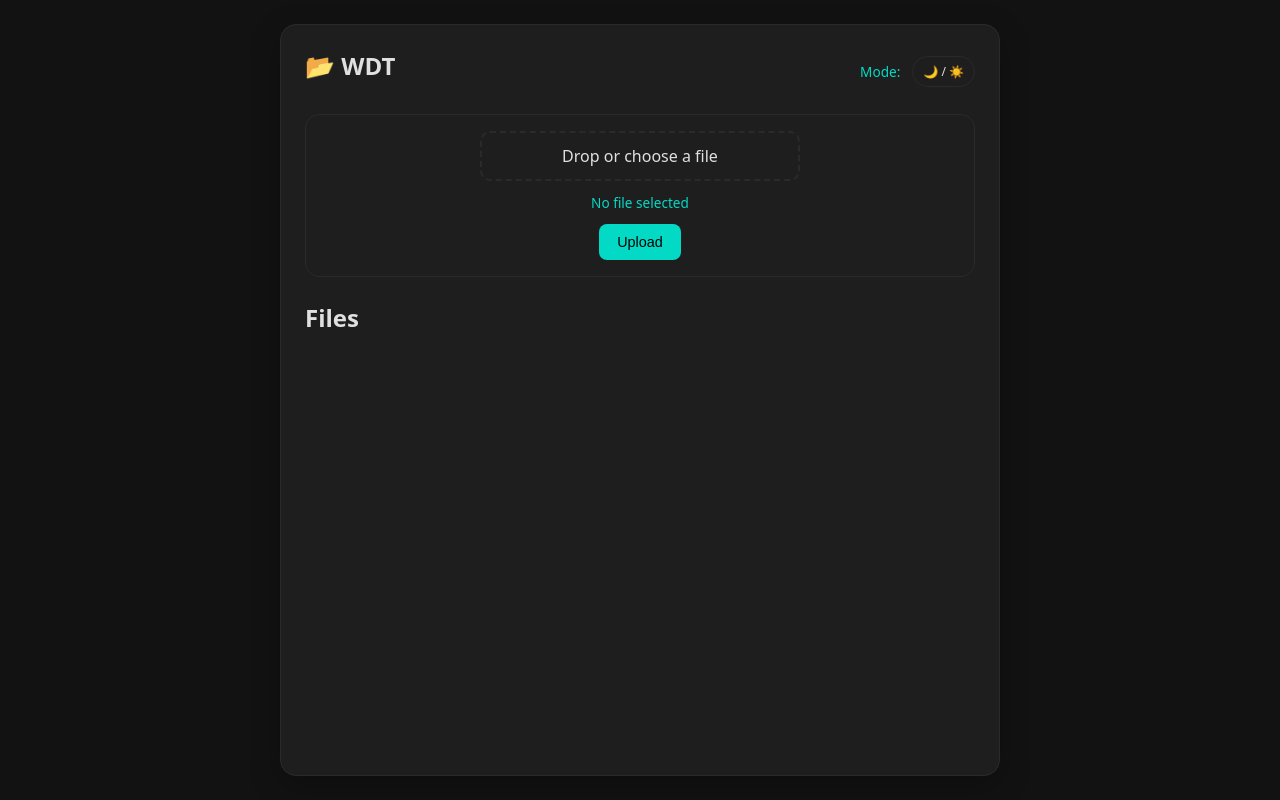
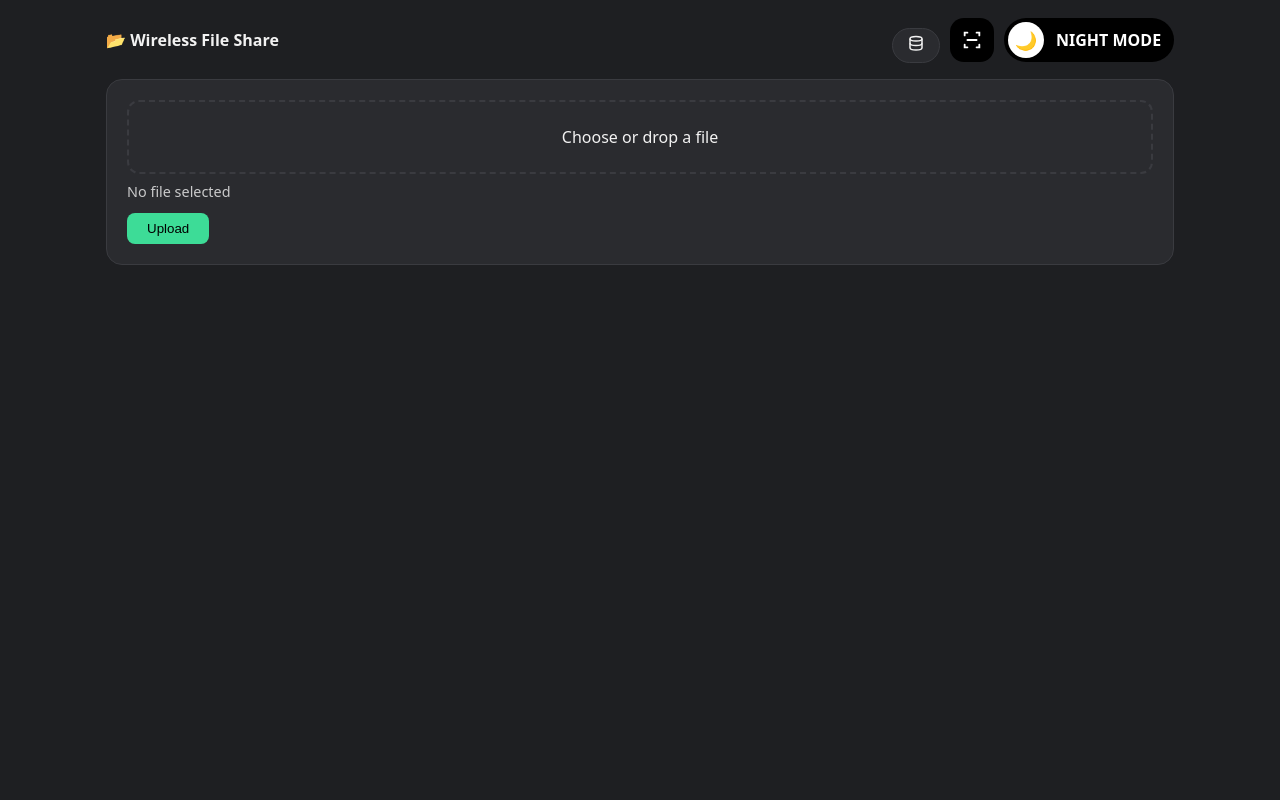
Before and after one commit to DebashisMajumder/Wireless-Data-Transfer, a Flask app: page / in a window 1280 px wide. Run offline with Flask 3, Linux system fonts and the light colour scheme.

Commit message:
Update index.html
change theme mode button, add storage button and qr button

```diff
--- a/templates/index.html
+++ b/templates/index.html
@@ -1,226 +1,421 @@
 <!DOCTYPE html>
 <html lang="en">
 <head>
-  <meta charset="UTF-8" />
-  <meta name="viewport" content="width=device-width, initial-scale=1.0" />
-  <title>Local File Share</title>
+<meta charset="UTF-8">
+<meta name="viewport" content="width=device-width, initial-scale=1.0">
+<title>Wireless File Share</title>
+
 <style>
-    :root {
-      --bg: #121212;
-      --card: #1e1e1e;
-      --border: #2a2a2a;
-      --text: #e0e0e0;
-      --muted: #9aa0a6;
-      --accent: #03dac6;
-      --danger: #ff3b30;
+:root{
+  --bg:#1e1f22;
+  --card:#2a2b2f;
+  --border:#3a3b40;
+  --text:#f2f2f2;
+  --accent:#3ddc97;   /* human-liked soft green */
+  --danger:#ff5c5c;
+}
+body.light{
+  --bg:#f4f6fb;
+  --card:#ffffff;
+  --border:#d0d5e0;
+  --text:#1e1f22;
+  --accent:#20bfa8;
 }
 
-    body.light {
-      --bg: #f4f6fb;
-      --card: #ffffff;
-      --border: #dcdfea;
-      --text: #1c1e26;
-      --muted: #6b6f80;
-      --accent: #2bb673;
-      --danger: #d32f2f;
+*{box-sizing:border-box}
+
+body{
+  margin:0;
+  font-family:system-ui,sans-serif;
+  background:var(--bg);
+  color:var(--text);
+  min-height:100vh;
 }
 
-    * { box-sizing: border-box; }
-
-    body {
-      margin: 0;
-      min-height: 100vh;
-      font-family: system-ui, -apple-system, Segoe UI, Roboto, sans-serif;
-      background: var(--bg);
-      color: var(--text);
-      display: flex;
-      justify-content: center;
-      padding: 24px;
-      transition: background 0.3s, color 0.3s;
+.container{
+  max-width:1100px;
+  margin:auto;
+  padding:16px;
 }
 
-    .container {
-      width: 100%;
-      max-width: 720px;
-      background: var(--card);
-      border: 1px solid var(--border);
-      border-radius: 16px;
-      padding: 24px;
-      box-shadow: 0 10px 30px rgba(0,0,0,0.25);
+/* TOP BAR */
+.topbar{
+  display:flex;
+  justify-content:space-between;
+  align-items:center;
+  margin-bottom:16px;
+}
+.top-actions{
+  display:flex;
+  gap:10px;
+  align-items:center;
+}
+.icon-btn{
+  padding:6px 14px;
+  border-radius:999px;
+  border:1px solid var(--border);
+  background:var(--card);
+  color:var(--text);
+  cursor:pointer;
 }
 
-    header {
-      display: flex;
-      justify-content: space-between;
-      align-items: center;
-      margin-bottom: 20px;
+/* MODE SWITCH */
+.mode-switch{
+  position:relative;
+  width:170px;
+  height:44px;
+  border-radius:999px;
+  background:#000;
+  display:flex;
+  align-items:center;
+  cursor:pointer;
+  padding:4px;
+  transition:background .3s;
 }
 
-    h2 {
-      margin: 0 0 12px;
-      font-weight: 600;
+.mode-switch .knob{
+  width:36px;
+  height:36px;
+  background:#fff;
+  border-radius:50%;
+  display:flex;
+  align-items:center;
+  justify-content:center;
+  font-size:18px;
+  transition:transform .3s;
 }
 
-    .right {
-      display: flex;
-      gap: 12px;
-      align-items: center;
-      font-size: 0.85rem;
+.mode-switch .mode-text{
+  color:#fff;
+  font-weight:600;
+  margin-left:12px;
+  transition:color .3s;
 }
 
-    .right a {
-      color: var(--accent);
-      text-decoration: none;
+body.light .mode-switch{
+  background:#e5e5e5;
 }
 
-    .toggle {
-      cursor: pointer;
-      border: 1px solid var(--border);
-      padding: 6px 10px;
-      border-radius: 999px;
-      font-size: 0.75rem;
-      user-select: none;
+body.light .mode-switch .knob{
+  transform:translateX(122px);
 }
 
-    .upload-box {
-      border: 1px solid var(--border);
-      border-radius: 14px;
-      padding: 16px;
-      margin-bottom: 24px;
+body.light .mode-switch .mode-text{
+  color:#000;
 }
 
-    form {
-      display: flex;
-      flex-direction: column;
-      align-items: center;
-      gap: 12px;
+body.light #modeIcon{content:"☀️"}
+
+
+/* UPLOAD */
+.upload{
+  background:var(--card);
+  border:1px solid var(--border);
+  border-radius:16px;
+  padding:20px;
+  margin-bottom:16px;
+}
+.upload label{
+  display:block;
+  border:2px dashed var(--border);
+  padding:24px;
+  border-radius:12px;
+  text-align:center;
+  cursor:pointer;
+}
+.upload input{display:none}
+
+.filename{
+  margin-top:8px;
+  font-size:.9rem;
+  opacity:.8;
 }
 
-    .file-upload-wrapper {
-      position: relative;
-      width: 100%;
-      max-width: 320px;
+.progress{
+  height:8px;
+  background:var(--border);
+  border-radius:999px;
+  overflow:hidden;
+  margin-top:12px;
+  display:none;
+}
+.progress span{
+  height:100%;
+  width:0%;
+  display:block;
+  background:var(--accent);
 }
 
-    .file-upload {
-      opacity: 0;
-      width: 100%;
-      height: 44px;
-      position: absolute;
-      cursor: pointer;
+button{
+  background:var(--accent);
+  border:none;
+  padding:8px 20px;
+  border-radius:8px;
+  margin-top:12px;
+  cursor:pointer;
 }
 
-    .file-upload-label {
-      display: block;
-      width: 100%;
-      padding: 12px;
-      text-align: center;
-      border-radius: 10px;
-      border: 2px dashed var(--border);
-      cursor: pointer;
-      transition: 0.2s;
+/* FILE LIST */
+.file{
+  display:flex;
+  justify-content:space-between;
+  align-items:center;
+  background:var(--card);
+  border:1px solid var(--border);
+  border-radius:12px;
+  padding:12px;
+  margin-top:10px;
+}
+.file a{
+  color:var(--accent);
+  text-decoration:none;
+  word-break:break-all;
+}
+.delete{
+  border:1px solid var(--danger);
+  color:var(--danger);
+  background:none;
+  padding:6px 10px;
+  border-radius:8px;
+  cursor:pointer;
 }
 
-    .file-upload-label:hover {
-      border-color: var(--accent);
-      background: rgba(0,0,0,0.04);
+/* STORAGE */
+.storage-panel{
+  position:fixed;
+  right:16px;
+  top:80px;
+  background:var(--card);
+  border:1px solid var(--border);
+  border-radius:16px;
+  padding:16px;
+  width:240px;
+  display:none;
+  z-index:20;
+}
+.storage-panel.show{display:block}
+
+.meter{
+  width:140px;height:70px;
+  border-radius:140px 140px 0 0;
+  background:var(--border);
+  margin:10px auto;
+  position:relative;
+}
+.needle{
+  width:2px;height:70px;
+  background:var(--accent);
+  position:absolute;
+  left:50%;bottom:0;
+  transform-origin:bottom;
+  transform:rotate(-90deg);
 }
 
-    .selected-file {
-      font-size: 0.85rem;
+/* QR BUTTON ICON */
+.qr-btn{
+  width:44px;
+  height:44px;
+  background:#000;
+  border-radius:14px;
+  display:flex;
+  align-items:center;
+  justify-content:center;
+  cursor:pointer;
+  transition:transform .15s ease, background .15s ease;
+}
+
+.qr-btn:hover{
+  transform:scale(1.05);
+  background:#111;
+}
+
+body.light .qr-btn{
+  background:#111;
+}
+
+/* QR POPUP OVERLAY */
+.qr-popup{
+  position:fixed;
+  inset:0;
+  background:rgba(0,0,0,.6);
+  display:none;
+  align-items:center;
+  justify-content:center;
+  z-index:50;
+}
+
+/* QR BOX */
+.qr-box{
+  background:var(--card);
+  border:1px solid var(--border);
+  border-radius:16px;
+  padding:20px;
+  text-align:center;
+  box-shadow:0 20px 60px rgba(0,0,0,.4);
+}
+
+/* Storage Icon */
+.icon-btn:hover{
   color: var(--accent);
 }
 
-    button {
-      background: var(--accent);
-      color: #000;
-      border: none;
-      padding: 10px 18px;
-      border-radius: 8px;
-      font-size: 0.9rem;
-      cursor: pointer;
-    }
 
-    ul {
-      list-style: none;
-      padding: 0;
-      margin: 0;
-    }
-
-    li {
-      display: grid;
-      grid-template-columns: 1fr auto;
-      gap: 12px;
-      align-items: center;
-      padding: 12px;
-      border-radius: 10px;
-      border: 1px solid var(--border);
-      margin-bottom: 10px;
-    }
-
-    .actions {
-      display: flex;
-      gap: 8px;
-    }
-
-    .download {
-      color: var(--accent);
-      text-decoration: none;
-      font-size: 0.85rem;
-    }
-
-    .delete-btn {
-      background: transparent;
-      color: var(--danger);
-      border: 1px solid var(--danger);
-      padding: 4px 10px;
-      border-radius: 6px;
-      cursor: pointer;
-      font-size: 0.75rem;
+/* MOBILE */
+@media(max-width:600px){
+  .file{flex-direction:column;align-items:flex-start;gap:6px}
+  .storage-panel{width:90%;right:5%}
 }
 </style>
 </head>
+
 <body>
 <div class="container">
-    <header>
-      <h2>📂 WDT</h2>
-      <div class="right">
-        <a href="ftp://192.168.0.10">Mode:</a>
-        <div class="toggle" onclick="document.body.classList.toggle('light')">🌙 / ☀️</div>
+
+<div class="topbar">
+  <strong>📂 Wireless File Share</strong>
+  <div class="top-actions">
+
+    <button class="icon-btn" onclick="toggleStorage()" title="Storage">
+      <svg width="18" height="18" viewBox="0 0 24 24" fill="none"
+          xmlns="http://www.w3.org/2000/svg">
+        <ellipse cx="12" cy="5" rx="8" ry="3"
+             stroke="currentColor" stroke-width="2"/>
+        <path d="M4 5v6c0 1.7 3.6 3 8 3s8-1.3 8-3V5"
+            stroke="currentColor" stroke-width="2"/>
+        <path d="M4 11v6c0 1.7 3.6 3 8 3s8-1.3 8-3v-6"
+            stroke="currentColor" stroke-width="2"/>
+      </svg>
+    </button>
+
+
+    <div class="qr-btn" onclick="toggleQR()" title="Show QR code">
+      <svg width="22" height="22" viewBox="0 0 24 24" fill="none"
+          xmlns="http://www.w3.org/2000/svg">
+        <path d="M4 7V4H7M17 4H20V7M20 17V20H17M7 20H4V17"
+            stroke="white" stroke-width="2" stroke-linecap="round"/>
+        <path d="M7 12H17" stroke="white" stroke-width="2"
+            stroke-linecap="round"/>
+      </svg>
     </div>
-    </header>
 
-    <div class="upload-box">
-      <form action="/upload" method="post" enctype="multipart/form-data">
-        <div class="file-upload-wrapper">
-          <input type="file" name="file" class="file-upload" id="fileInput" required>
-          <label for="fileInput" class="file-upload-label">Drop or choose a file</label>
+
+    <div class="mode-switch" onclick="toggleTheme()" id="modeSwitch">
+      <div class="knob">
+        <span id="modeIcon">🌙</span>
       </div>
-        <div class="selected-file" id="fileName">No file selected</div>
-        <button type="submit">Upload</button>
+      <span class="mode-text" id="modeText">NIGHT MODE</span>
+    </div>
+
+  </div>
+</div>
+
+<div class="upload">
+<form id="uploadForm" enctype="multipart/form-data">
+  <label>
+    Choose or drop a file
+    <input type="file" name="file" id="fileInput" required>
+  </label>
+  <div class="filename" id="filename">No file selected</div>
+  <div class="progress"><span id="bar"></span></div>
+  <button>Upload</button>
 </form>
 </div>
 
-    <h2>Files</h2>
-    <ul>
 {% for file in files %}
-      <li>
-        <a class="download" href="{{ url_for('download_file', filename=file) }}">{{ file }}</a>
-        <div class="actions">
-          <form action="{{ url_for('delete_file', filename=file) }}" method="post">
-            <button class="delete-btn" type="submit">Delete</button>
+<div class="file">
+  <a href="{{ url_for('download_file', filename=file) }}">{{ file }}</a>
+  <form method="post" action="{{ url_for('delete_file', filename=file) }}">
+    <button class="delete">Delete</button>
   </form>
 </div>
-      </li>
 {% endfor %}
-    </ul>
+
 </div>
 
+<div class="storage-panel" id="storage">
+  <h3>Storage</h3>
+  <div class="meter"><div class="needle" id="needle"></div></div>
+  <div id="storageText" style="text-align:center"></div>
+</div>
+
+<div class="qr-popup" id="qrPopup" onclick="this.style.display='none'">
+  <div class="qr-box" onclick="event.stopPropagation()">
+    <strong>Scan to open</strong>
+    <div id="qr"></div>
+  </div>
+</div>
+
+<script src="https://cdn.jsdelivr.net/npm/qrcodejs@1.0.0/qrcode.min.js"></script>
 <script>
-    document.getElementById('fileInput').addEventListener('change', e => {
-      document.getElementById('fileName').textContent =
-        e.target.files.length ? e.target.files[0].name : 'No file selected';
+const bar=document.getElementById("bar");
+const fileInput=document.getElementById("fileInput");
+const filename=document.getElementById("filename");
+let refreshTimer=null;
+
+/* FILE NAME */
+fileInput.onchange=()=>{
+  filename.textContent=fileInput.files[0]?.name || "No file selected";
+};
+
+/* UPLOAD */
+uploadForm.onsubmit=e=>{
+  e.preventDefault();
+  const xhr=new XMLHttpRequest();
+  xhr.upload.onprogress=e=>{
+    bar.parentElement.style.display="block";
+    bar.style.width=(e.loaded/e.total*100)+"%";
+  };
+  xhr.onload=()=>location.reload();
+  xhr.open("POST","/upload");
+  xhr.send(new FormData(uploadForm));
+};
+
+/* THEME */
+function toggleTheme(){
+  document.body.classList.toggle("light");
+
+  const isLight = document.body.classList.contains("light");
+  modeText.textContent = isLight ? "DAY MODE" : "NIGHT MODE";
+  modeIcon.textContent = isLight ? "☀️" : "🌙";
+}
+
+/* STORAGE */
+function toggleStorage(){
+  storage.classList.toggle("show");
+}
+
+/* QR */
+function toggleQR(){
+  qrPopup.style.display="flex";
+  qr.innerHTML="";
+  new QRCode(qr,{text:location.href,width:180,height:180});
+}
+
+/* AUTO REFRESH EVERY 8 SECONDS */
+setInterval(() => {
+  fetch("/stats")
+    .then(r => r.json())
+    .then(d => {
+      const pct = Math.min(1, d.used / d.total);
+      needle.style.transform = `rotate(${pct * 180 - 90}deg)`;
+      storageText.textContent =
+        `${(d.used / 1e9).toFixed(2)} GB / ${(d.total / 1e9).toFixed(2)} GB`;
     });
+
+  fetch(window.location.href, { method: "HEAD" })
+    .then(() => location.reload());
+}, 8000);
+
+/* STORAGE STATS */
+async function loadStats(){
+  const r=await fetch("/stats");
+  const d=await r.json();
+  const pct=d.used/d.total;
+  needle.style.transform=`rotate(${pct*180-90}deg)`;
+  storageText.textContent=
+    `${(d.used/1e9).toFixed(2)} GB / ${(d.total/1e9).toFixed(2)} GB`;
+}
+loadStats();
 </script>
 </body>
 </html>
```
Lines whose indentation alone changed are shown as unchanged.
